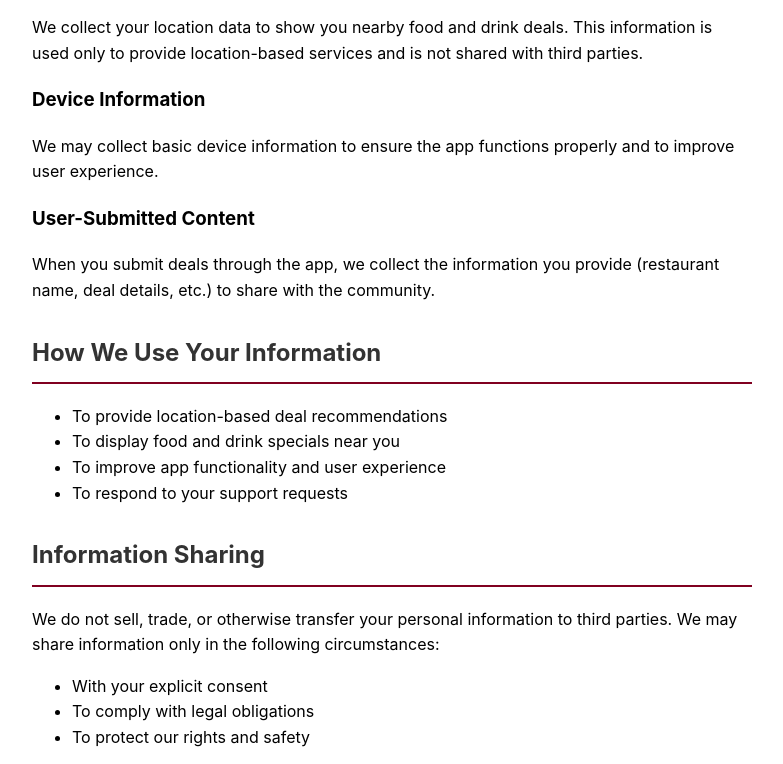
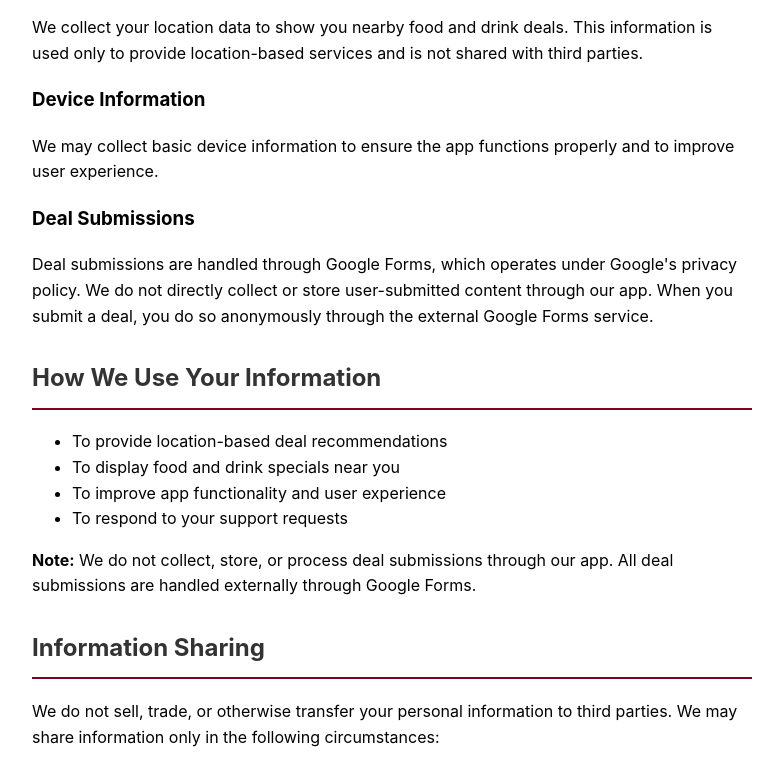
Before and after one commit to enzo9986/fads-support, a plain HTML site: page privacy-policy.html in a window 1280 px wide. Shown: the part 499-1263 px from the top of the page, without its empty margins (248-1031 px from the left). Drawn offline with Linux system fonts and the light colour scheme.

Commit message:
Update privacy-policy.html

```diff
--- a/privacy-policy.html
+++ b/privacy-policy.html
@@ -59,8 +59,8 @@
         <h3>Device Information</h3>
         <p>We may collect basic device information to ensure the app functions properly and to improve user experience.</p>
 
-        <h3>User-Submitted Content</h3>
-        <p>When you submit deals through the app, we collect the information you provide (restaurant name, deal details, etc.) to share with the community.</p>
+        <h3>Deal Submissions</h3>
+        <p>Deal submissions are handled through Google Forms, which operates under Google's privacy policy. We do not directly collect or store user-submitted content through our app. When you submit a deal, you do so anonymously through the external Google Forms service.</p>
 
         <h2>How We Use Your Information</h2>
         <ul>
@@ -69,6 +69,7 @@
             <li>To improve app functionality and user experience</li>
             <li>To respond to your support requests</li>
         </ul>
+        <p><strong>Note:</strong> We do not collect, store, or process deal submissions through our app. All deal submissions are handled externally through Google Forms.</p>
 
         <h2>Information Sharing</h2>
         <p>We do not sell, trade, or otherwise transfer your personal information to third parties. We may share information only in the following circumstances:</p>
```
